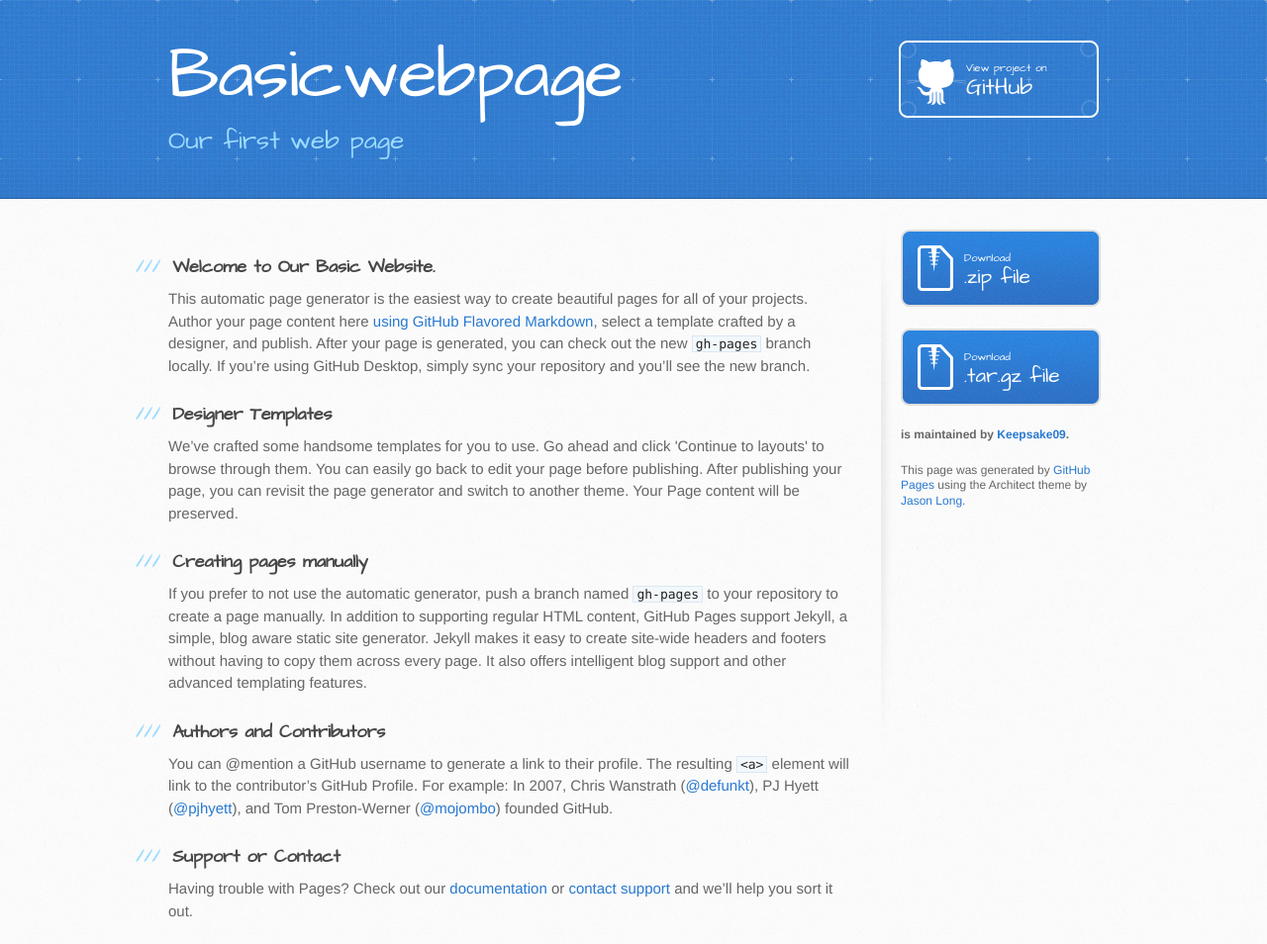
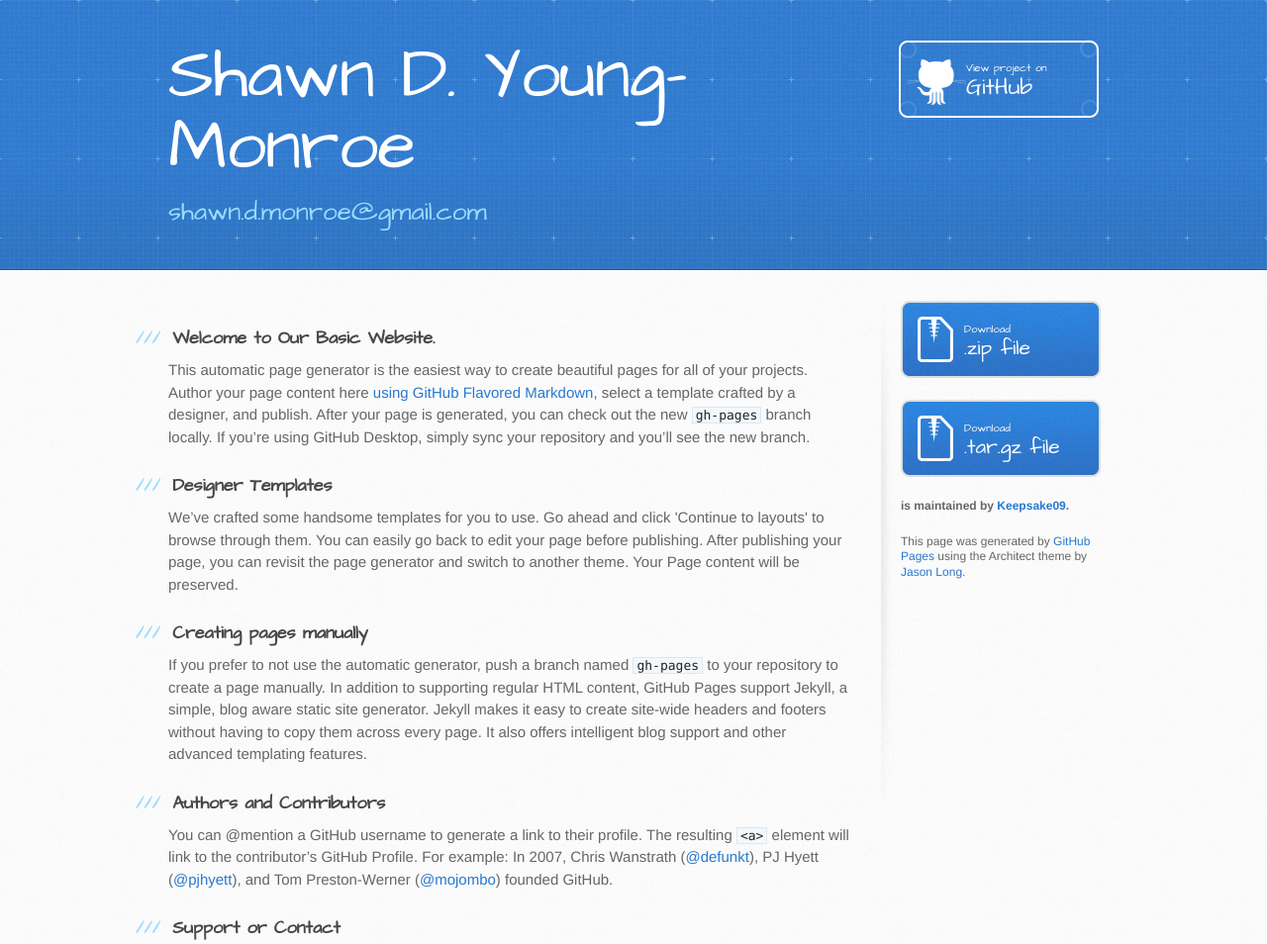
Before and after one commit to Keepsake09/basicwebpage, a plain HTML site: page index.html in a window 1280 px wide. Shown: the top 954 px of the page at 99% size. Drawn offline with Linux system fonts and the light colour scheme.

Commit message:
Update index.html

```diff
--- a/index.html
+++ b/index.html
@@ -19,8 +19,8 @@
   <body>
     <header>
       <div class="inner">
-        <h1>Basicwebpage</h1>
-        <h2>Our first web page</h2>
+        <h1>Shawn D. Young-Monroe</h1>
+        <h2>shawn.d.monroe@gmail.com</h2>
         <a href="https://github.com/Keepsake09/basicwebpage" class="button"><small>View project on</small> GitHub</a>
       </div>
     </header>
```
